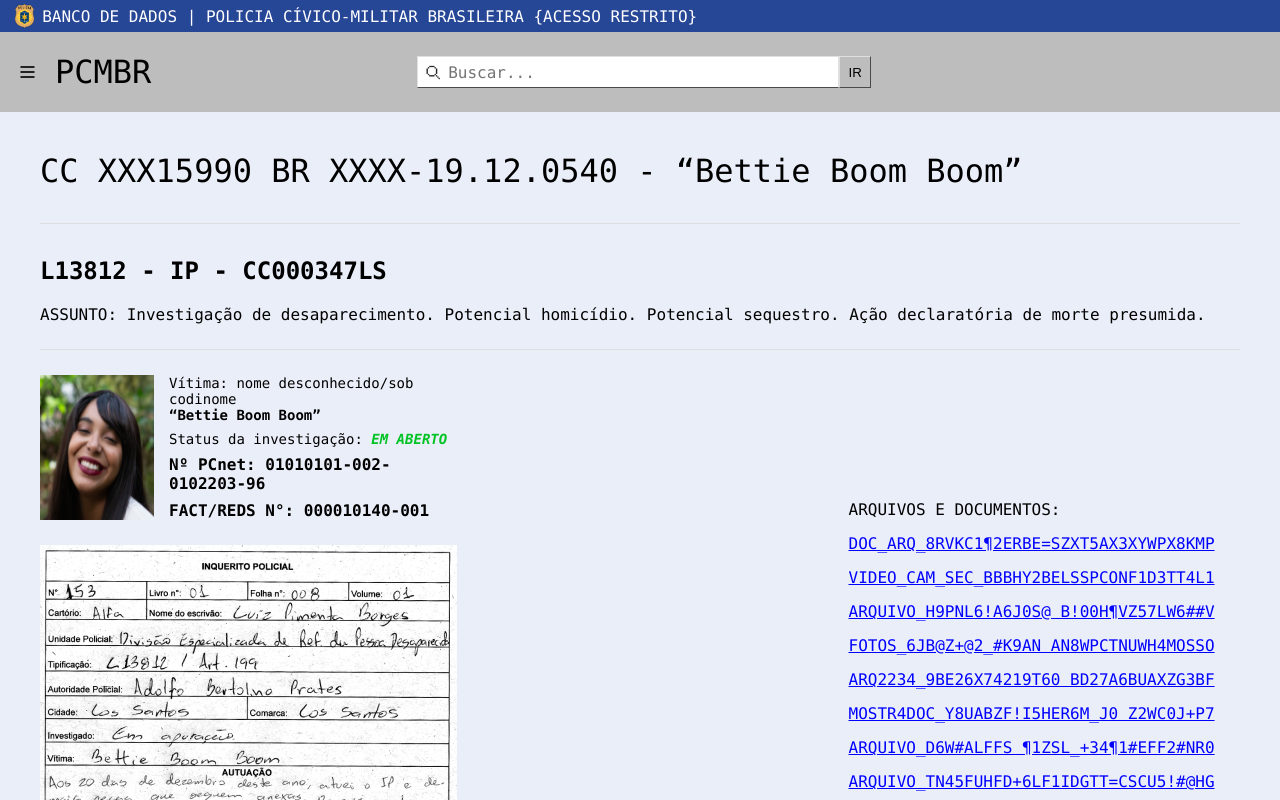
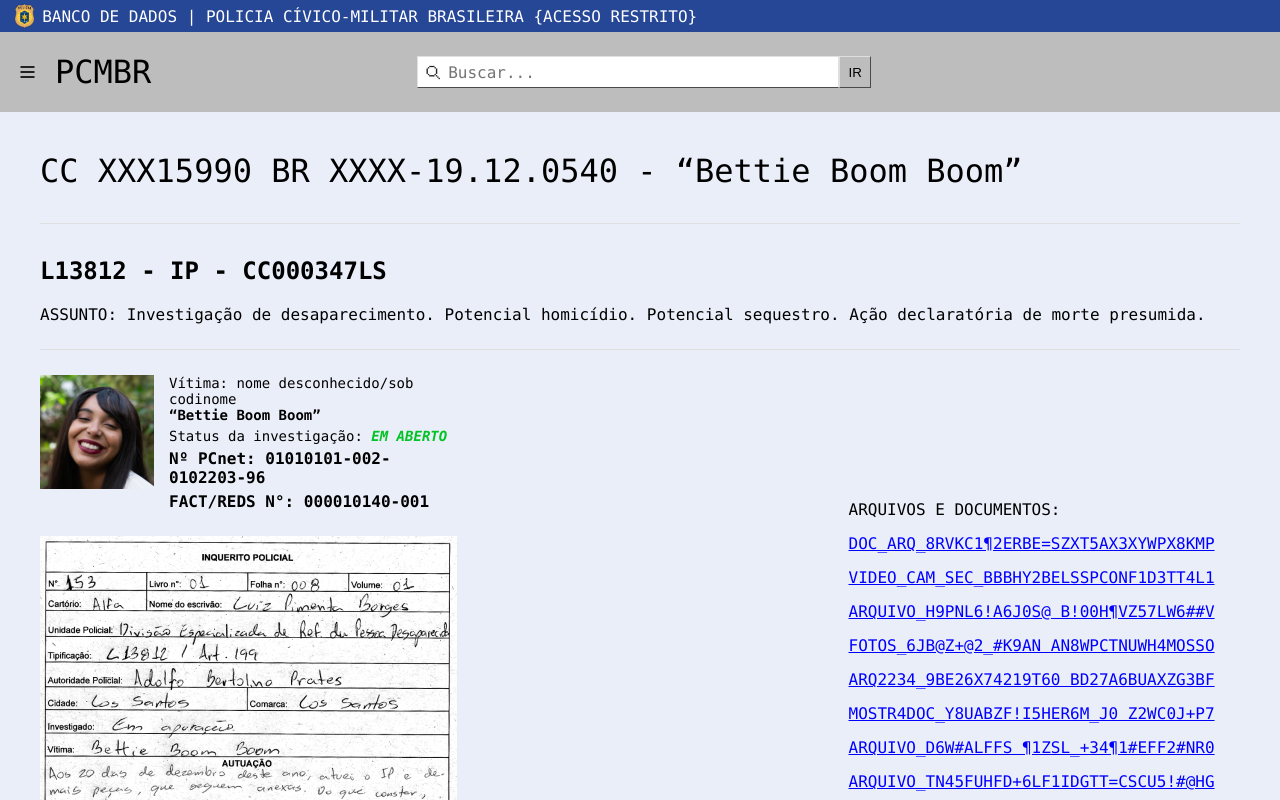
Before and after one commit to victorhfernandes/bancodedadospolicia, a React (Vite) app: page /arquivos/bettie-boom-boom in a window 1280 px wide. Shown: the top 800 px of the page. Built offline with nearby package versions, Linux system fonts and the light colour scheme; the HTML template or start-up script is replaced by a standard one.

Commit message:
codigo prontasso

```diff
--- a/src/pages/Bettie/Bettie.css
+++ b/src/pages/Bettie/Bettie.css
@@ -11,7 +11,7 @@
   display: flex;
   flex-direction: column;
   font-size: 14px;
-  gap: 8px;
+  gap: 5px;
   margin-left: 15px;
 }
 
--- a/src/pages/Bettie/Bettie.tsx
+++ b/src/pages/Bettie/Bettie.tsx
@@ -97,7 +97,9 @@ function Bettie() {
         <div className="containner-bettie">
           <div className="resultados-bettie">
             <div className="bettie-flexsapce">
-              <img src={bettie} alt="" />
+              <div>
+                <img src={bettie} alt="" />
+              </div>
               <div className="textos-bettie">
                 <span>
                   Vítima: nome desconhecido/sob codinome <br />
```
